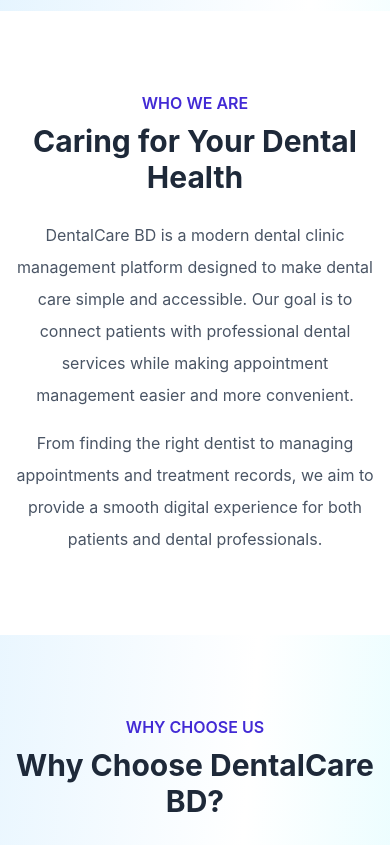
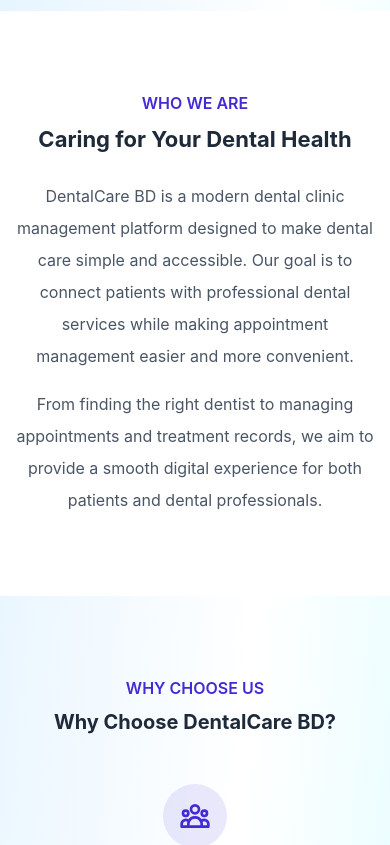
Before and after one commit to SaifurnRahman/Dentel-Clinic-Management-System, a React (Vite) app: page /about in a window 390 px wide. Shown: the part 1080-1925 px from the top of the page. Built offline with nearby package versions, Linux system fonts and the light colour scheme.

Commit message:
Changed css in about page

```diff
--- a/src/pages/About.jsx
+++ b/src/pages/About.jsx
@@ -77,7 +77,7 @@
         <div className="max-w-4xl mx-auto text-center">
           <p className="text-primary font-semibold mb-2">WHO WE ARE</p>
 
-          <h2 className="text-3xl sm:text-4xl font-bold text-gray-800">
+          <h2 className="text-[22px] md:text-4xl font-bold text-gray-800">
             Caring for Your Dental Health
           </h2>
 
@@ -102,7 +102,7 @@
           <div className="text-center mb-12">
             <p className="text-primary font-semibold mb-2">WHY CHOOSE US</p>
 
-            <h2 className="text-3xl sm:text-4xl font-bold text-gray-800">
+            <h2 className="text-xl md:text-4xl font-bold text-gray-800">
               Why Choose DentalCare BD?
             </h2>
           </div>
@@ -173,7 +173,7 @@
           <div>
             <p className="text-primary font-semibold mb-2">OUR DENTAL CARE</p>
 
-            <h2 className="text-3xl sm:text-4xl font-bold text-gray-800">
+            <h2 className="text-xl md:text-4xl font-bold text-gray-800">
               Comprehensive Dental Services
             </h2>
 
```
